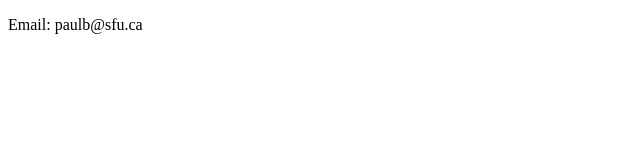
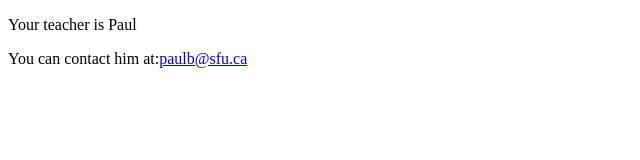
Before and after one commit to pbrokens/IAT339-Summer-Remote, a plain HTML site: page index.html in a window 1280 px wide. Shown: the whole page, without its empty margins (0-640 px from the left). Drawn offline with Linux system fonts and the light colour scheme.

Commit message:
Inline version of mail link

```diff
--- a/index.html
+++ b/index.html
@@ -8,9 +8,9 @@
 
 
 	<body>
-		<p>Email: paulb@sfu.ca</p>
+		<p>Your teacher is Paul</p>
 
-		<a href="mailto:paulb@sfu.ca">
+		<p>You can contact him at:<a href="mailto:paulb@sfu.ca">paulb@sfu.ca</a></p>
 
 	</body>
 
```
